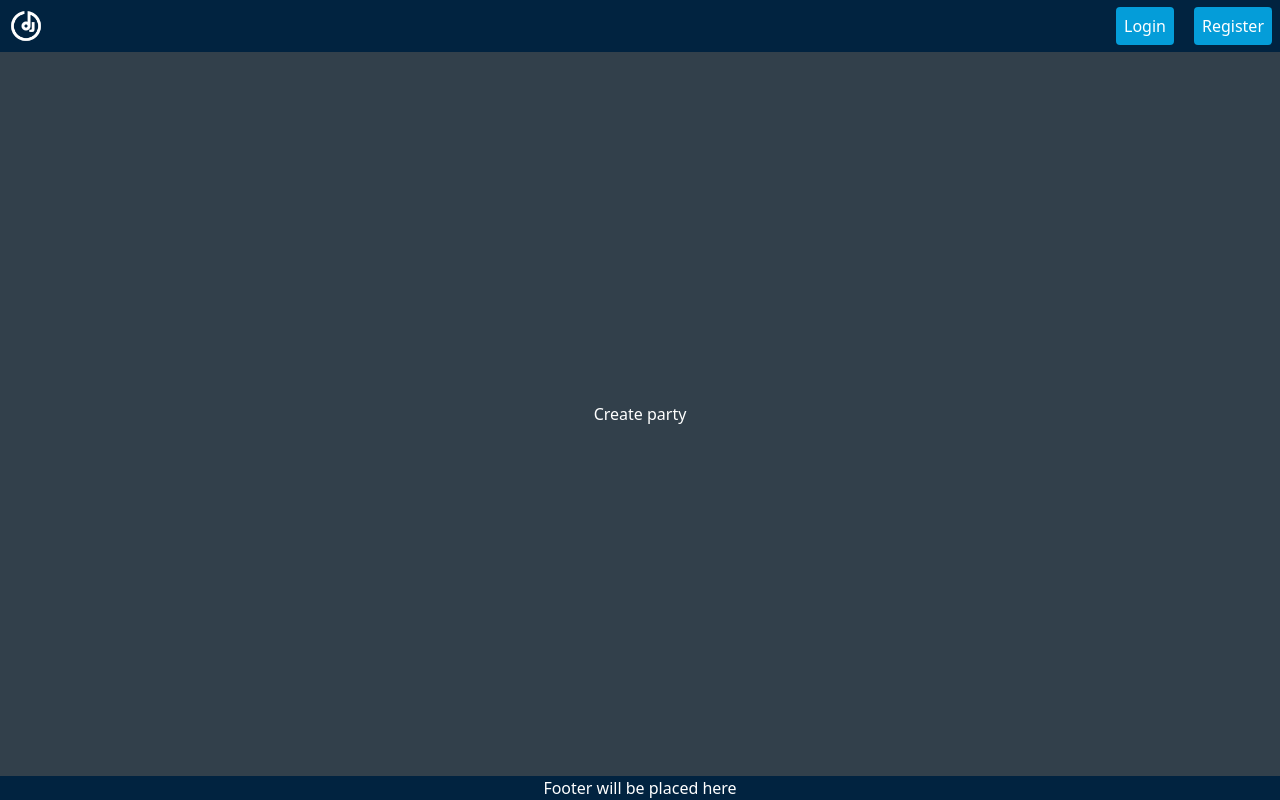
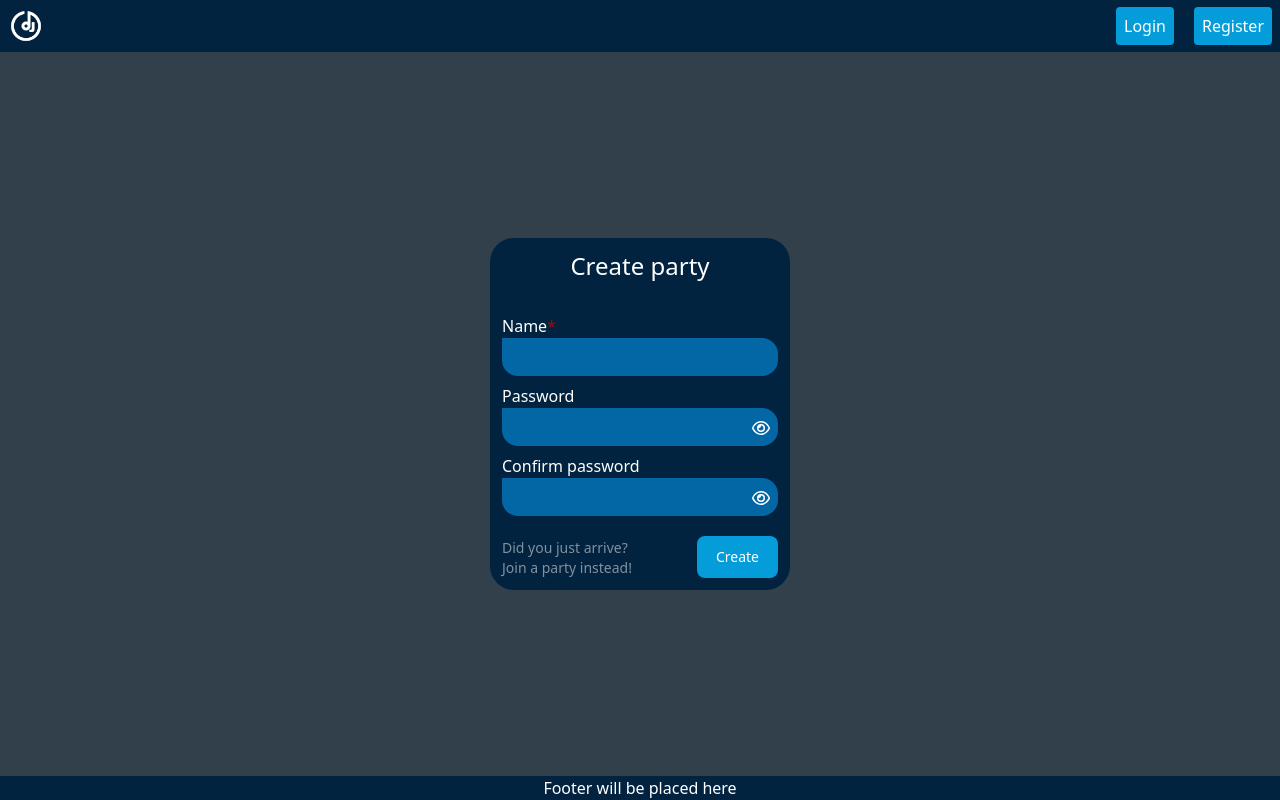
Before and after one commit to SabianRobi/PartyDJ-Frontend, a React (Create React App) app: page /party/create in a window 1280 px wide. Built offline with nearby package versions, Linux system fonts and the light colour scheme.

Commit message:
Added Create & Join party pages

```diff
--- a/src/index.tsx
+++ b/src/index.tsx
@@ -7,6 +7,8 @@ import Register from "./views/auth/Register";
 import GeneralError from "./views/error/GeneralError";
 import Layout from "./views/layout/Layout";
 import MainPage from "./views/mainPage/MainPage";
+import Join from "./views/party/Join";
+import Create from "./views/party/Create";
 
 const router = createBrowserRouter([
   {
@@ -58,11 +60,11 @@ const router = createBrowserRouter([
               },
               {
                 path: "create",
-                element: <>Create party</>,
+                element: <Create />,
               },
               {
                 path: "join",
-                element: <>Join party</>,
+                element: <Join />,
               },
               {
                 path: ":partyName",
--- /dev/null
+++ b/src/views/party/Create.tsx
@@ -0,0 +1,93 @@
+import * as React from "react";
+import MyForm from "../../views/generalComponents/MyForm";
+import Field from "../../views/generalComponents/Field";
+import { Link } from "react-router-dom";
+import { SubmitHandler, useForm } from "react-hook-form";
+
+export interface ICreateFormInput {
+  name: string;
+  password: string;
+  confirmPassword: string;
+}
+
+const Create = () => {
+  const {
+    register,
+    handleSubmit,
+    setError,
+    formState: { errors },
+  } = useForm<ICreateFormInput>();
+  const onSubmit: SubmitHandler<ICreateFormInput> = (data) => {
+    if (data.password !== data.confirmPassword) {
+      setError("confirmPassword", {
+        type: "custom",
+        message: "Passwords does not match!",
+      });
+      return;
+    }
+
+    console.log(data);
+  };
+
+  return (
+    <MyForm
+      handleSubmit={handleSubmit(onSubmit)}
+      title={"Create party"}
+      className={"mx-auto align-middle"}
+      submitText={"Create"}
+      helper={
+        <div className={"flex flex-col justify-end"}>
+          <p className={"text-lightText/50"}>Did you just arrive?</p>
+          <Link to={"/party/join"}>
+            <p
+              className={
+                "text-lightText/50 hover:text-lightText hover:underline"
+              }
+            >
+              Join a party instead!
+            </p>
+          </Link>
+        </div>
+      }
+    >
+      <>
+        <Field
+          label={"Name"}
+          name={"name"}
+          type={"text"}
+          required
+          register={register}
+          validation={{
+            required: { value: true, message: "Should not be empty." },
+            minLength: {
+              value: 3,
+              message: "Should be at least 3 characters long.",
+            },
+            maxLength: {
+              value: 32,
+              message: "Should be maximum 32 characters long.",
+            },
+          }}
+          errors={errors}
+        />
+        <Field
+          label={"Password"}
+          name={"password"}
+          type={"password"}
+          register={register}
+          errors={errors}
+        />
+
+        <Field
+          label={"Confirm password"}
+          name={"confirmPassword"}
+          type={"password"}
+          register={register}
+          errors={errors}
+        />
+      </>
+    </MyForm>
+  );
+};
+
+export default Create;
--- /dev/null
+++ b/src/views/party/Join.tsx
@@ -0,0 +1,76 @@
+import * as React from "react";
+import MyForm from "../../views/generalComponents/MyForm";
+import Field from "../../views/generalComponents/Field";
+import { Link } from "react-router-dom";
+import { SubmitHandler, useForm } from "react-hook-form";
+
+export interface IJoinFormInput {
+  name: string;
+  password: string;
+  confirmPassword: string;
+}
+
+const Join = () => {
+  const {
+    register,
+    handleSubmit,
+    formState: { errors },
+  } = useForm<IJoinFormInput>();
+  const onSubmit: SubmitHandler<IJoinFormInput> = (data) => {
+    console.log(data);
+  };
+
+  return (
+    <MyForm
+      handleSubmit={handleSubmit(onSubmit)}
+      title={"Join party"}
+      className={"mx-auto align-middle"}
+      submitText={"Join"}
+      helper={
+        <div className={"flex flex-col justify-end"}>
+          <p className={"text-lightText/50"}>Are you the host?</p>
+          <Link to={"/party/create"}>
+            <p
+              className={
+                "text-lightText/50 hover:text-lightText hover:underline"
+              }
+            >
+              Create a party instead!
+            </p>
+          </Link>
+        </div>
+      }
+    >
+      <>
+        <Field
+          label={"Name"}
+          name={"name"}
+          type={"text"}
+          required
+          register={register}
+          validation={{
+            required: { value: true, message: "Should not be empty." },
+            minLength: {
+              value: 3,
+              message: "Should be at least 3 characters long.",
+            },
+            maxLength: {
+              value: 32,
+              message: "Should be maximum 32 characters long.",
+            },
+          }}
+          errors={errors}
+        />
+        <Field
+          label={"Password"}
+          name={"password"}
+          type={"password"}
+          register={register}
+          errors={errors}
+        />
+      </>
+    </MyForm>
+  );
+};
+
+export default Join;
```
